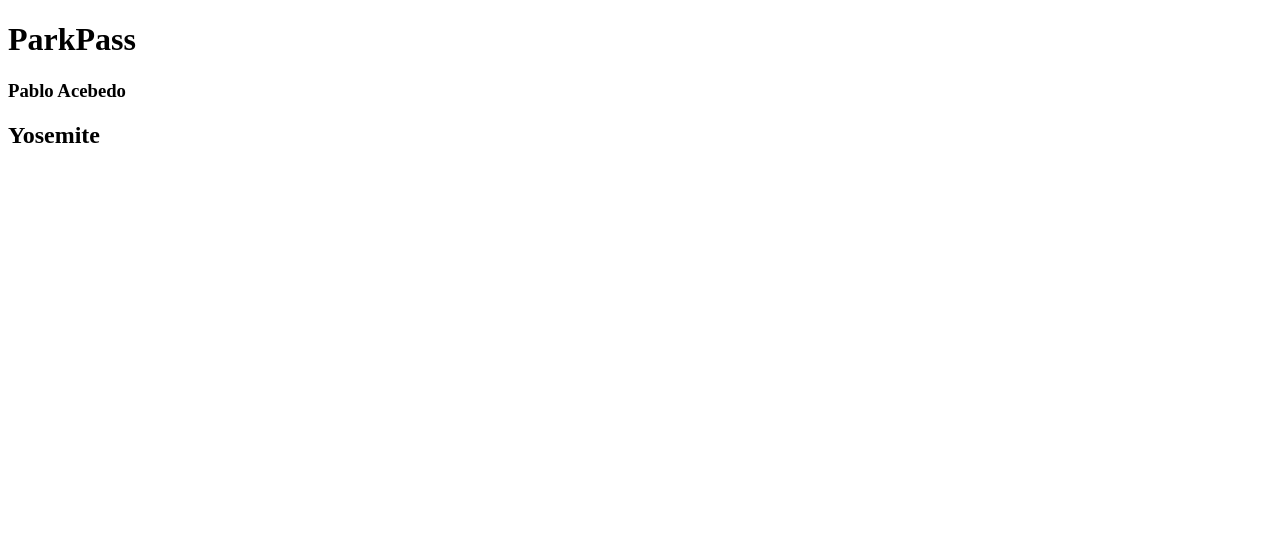
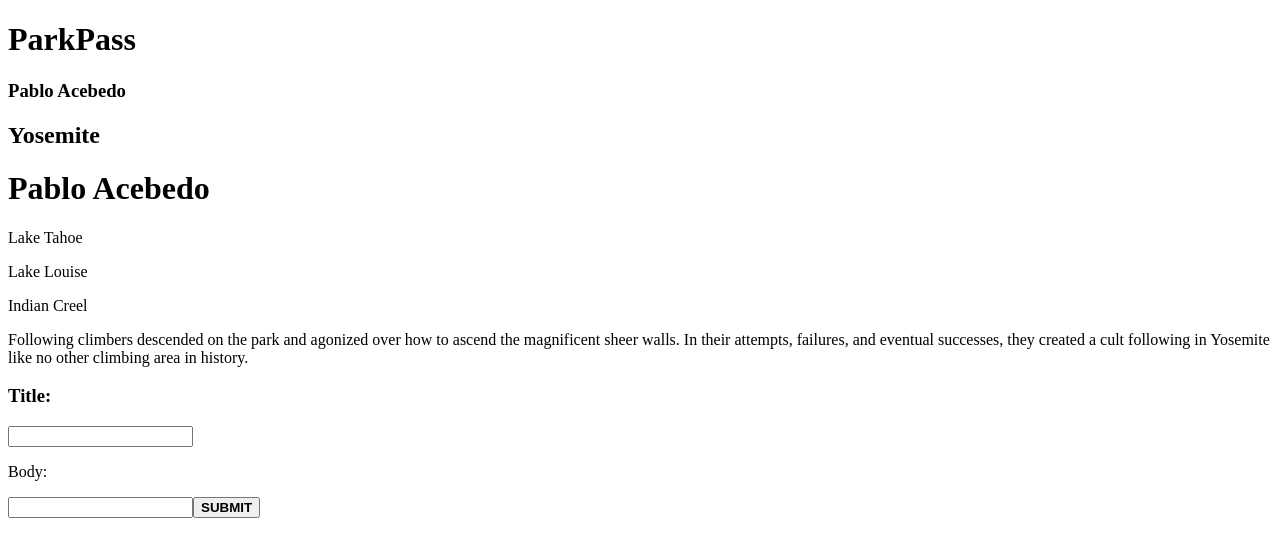
Before and after one commit to SEIR-809-Hackers/seir-project-3, a React (Create React App) app: page /parkpass in a window 1280 px wide. Shown: the top 556 px of the page. Built offline with nearby package versions, Linux system fonts and the light colour scheme.

Commit message:
Added Components,Styles,and limited functionality - Kaleb & Pablo

```diff
--- a/src/components/ParkDetail.js
+++ b/src/components/ParkDetail.js
@@ -5,14 +5,14 @@ function ParkDetail({parks}) {
 
     const {id} = useParams();
 
-    let park = parks.find(() => {
-        return id === parks._id
+    let selectPark = parks.find((park) => {
+        return id === park._id
     })
 
     return (
         <div>
-            <h1>{park.ParksName}</h1>
-            <p>{park.ParkDetails}</p>
+            {/* <h1>{selectPark.ParksName}</h1>
+            <p>{selectPark.ParkDetails}</p> */}
         </div>
     );
 }
--- a/src/components/parkPass/ParkPass.js
+++ b/src/components/parkPass/ParkPass.js
@@ -1,10 +1,11 @@
 import React from 'react';
 import ParkPassList from './ParkPassList';
 
-function ParkPass({user}) {
+function ParkPass({user,parks,reviews,setReview}) {
     return (
         <div>
-            <ParkPassList/>
+            <h1>{user[0].name}</h1>
+            <ParkPassList user={user} reviews={reviews} setReview={setReview}/>
         </div>
     );
 }
--- a/src/components/parkPass/ParkPassItem.js
+++ b/src/components/parkPass/ParkPassItem.js
@@ -1,9 +1,16 @@
 import React from 'react';
 
-function ParkPassItem(props) {
+function ParkPassItem({user}) {
+
+    let parks = user[0].myParks
+
     return (
         <div>
-
+            {parks.map((park) => (
+                <p>
+                    {park}
+                </p>
+            ))}
         </div>
     );
 }
--- a/src/components/parkPass/ParkPassList.js
+++ b/src/components/parkPass/ParkPassList.js
@@ -2,11 +2,11 @@ import React from 'react';
 import ParkPassItem from './ParkPassItem';
 import ParkReviews from './ParkReviews';
 
-function ParkPassList(props) {
+function ParkPassList({user, reviews, setReview}) {
     return (
         <div>
-            <ParkPassItem/>
-            <ParkReviews/>
+            <ParkPassItem user={user}/>
+            <ParkReviews user={user} reviews={reviews} setReview={setReview}/>
         </div>
     );
 }
--- /dev/null
+++ b/src/components/parkPass/ParkReviewForm.js
@@ -0,0 +1,27 @@
+import React from 'react';
+import { useState } from 'react';
+
+function ParkReviewForm({ review, setReview }) {
+
+	function handleSubmit() {}
+
+	function handleChangeTitle() {}
+	function handleChangeBody() {}
+
+	return (
+		<div>
+			<form onSubmit={handleSubmit}>
+				<h3>Title:</h3>
+				<input type='text' onChange={handleChangeTitle}></input>
+				<p>Body:</p>
+				<input type='text' onChange={handleChangeBody}></input>
+
+				<button type='submit'>
+					<strong>SUBMIT</strong>
+				</button>
+			</form>
+		</div>
+	);
+}
+
+export default ParkReviewForm;
--- a/src/components/parkPass/ParkReviews.js
+++ b/src/components/parkPass/ParkReviews.js
@@ -1,17 +1,23 @@
 import React from 'react';
 import {useState} from 'react';
+import ParkReviewForm from './ParkReviewForm';
 
-function ParkReviews(props) {
+function ParkReviews({user,reviews, setReview}) {
 
-    const[modal, setModal] = useState(false)
+    // const[modal, setModal] = useState(false)
 
+    // showModal = () => {
+    //     this.setModal({show: true})
+    // }
 
     return (
-        <div>
-            <form>
-            </form>
-        </div>
-    );
+			<div>
+                <main>
+                    <p>{user[0].reviews}</p>
+                </main>
+				<ParkReviewForm/>
+			</div>
+		);
 }
 
 export default ParkReviews;
--- a/src/components/styles/form.js
+++ b/src/components/styles/form.js
@@ -1 +1,5 @@
 import styled from 'styled-components'
+
+const MainForm = styled.form;
+
+export default MainForm;
--- a/src/components/styles/list.js
+++ b/src/components/styles/list.js
@@ -1 +1,5 @@
 import styled from 'styled-components'
+
+const MainList = styled.li;
+
+export default MainList;
--- a/src/components/styles/park.js
+++ b/src/components/styles/park.js
@@ -1 +1,5 @@
 import styled from 'styled-components'
+
+const MainPark = styled.main;
+
+export default MainPark;
--- a/src/components/styles/review.js
+++ b/src/components/styles/review.js
@@ -1 +1,5 @@
 import styled from 'styled-components'
+
+const MainReview = styled.main;
+
+export default MainReview;
--- a/src/components/styles/user.js
+++ b/src/components/styles/user.js
@@ -1 +1,5 @@
 import styled from 'styled-components'
+
+const UserMain = styled.main;
+
+export default UserMain;
--- a/src/dataUser.json
+++ b/src/dataUser.json
@@ -1,12 +1,7 @@
 [
     {
         "name": "Pablo Acebedo",
-        "myParks": [
-            {
-                "wantToSee": ["Lake Tahoe", "Lake Louise", "Indian Creel"],
-                "parkSeen": ["Yosemite", "Red River", "Rocky Mountain National Park", "Linville Gorge"]
-            }
-        ],
+        "myParks": [ "Lake Tahoe", "Lake Louise", "Indian Creel"],
         "reviews":"Following climbers descended on the park and agonized over how to ascend the magnificent sheer walls. In their attempts, failures, and eventual successes, they created a cult following in Yosemite like no other climbing area in history."
     }
 ]
```
